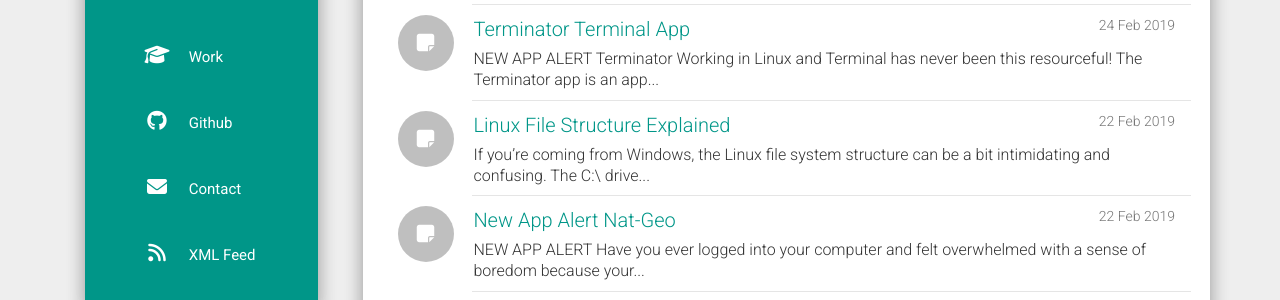
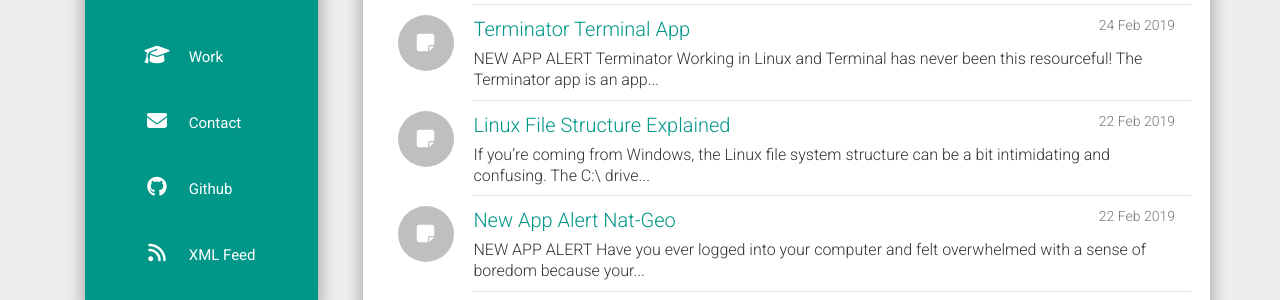
Before and after one commit to tmeralus/tmeralus.github.io, a Jekyll site: the page built from index.html, in a window 1280 px wide. Shown: the part 403-703 px from the top of the page. Built offline with Jekyll 4.4.1, drawn with Linux system fonts in a browser that asks for light colours; nearby versions of some CDN libraries; the list of posts is cut into pages by our own code.

```diff
--- a/_data/urls.json
+++ b/_data/urls.json
@@ -21,14 +21,14 @@
     "icon": "fa-graduation-cap",
   },
   {
+    "text": "Contact",
+    "url": "/contact/",
+    "icon": "fa-envelope"
+  },
+  {
     "text": "Github",
     "url": "https://www.github.com/tmeralus",
     "icon": "fa-github"
-  },
-  {
-    "text": "Contact",
-    "url": "/contact/",
-    "icon": "fa-envelope"
   },
   {
     "text": "XML Feed",
```
Also changed, not shown: CNAME (added).
